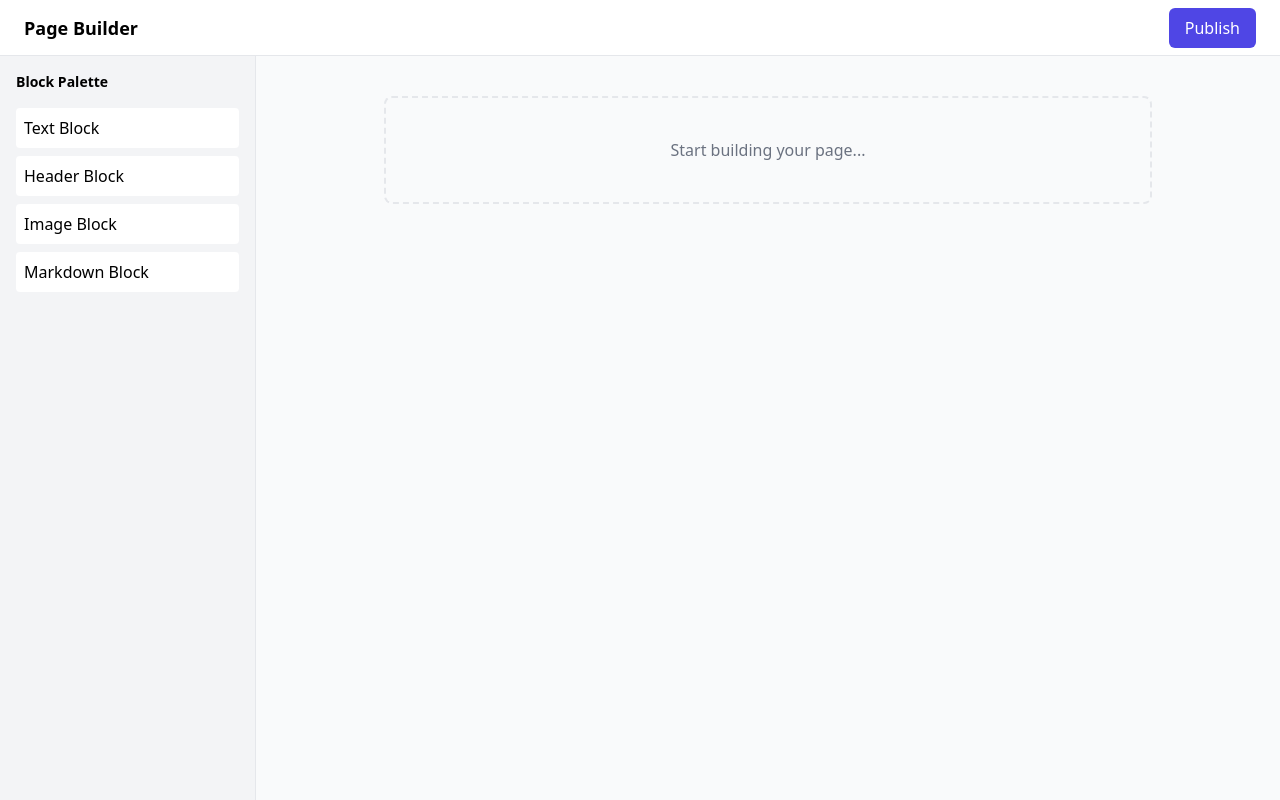
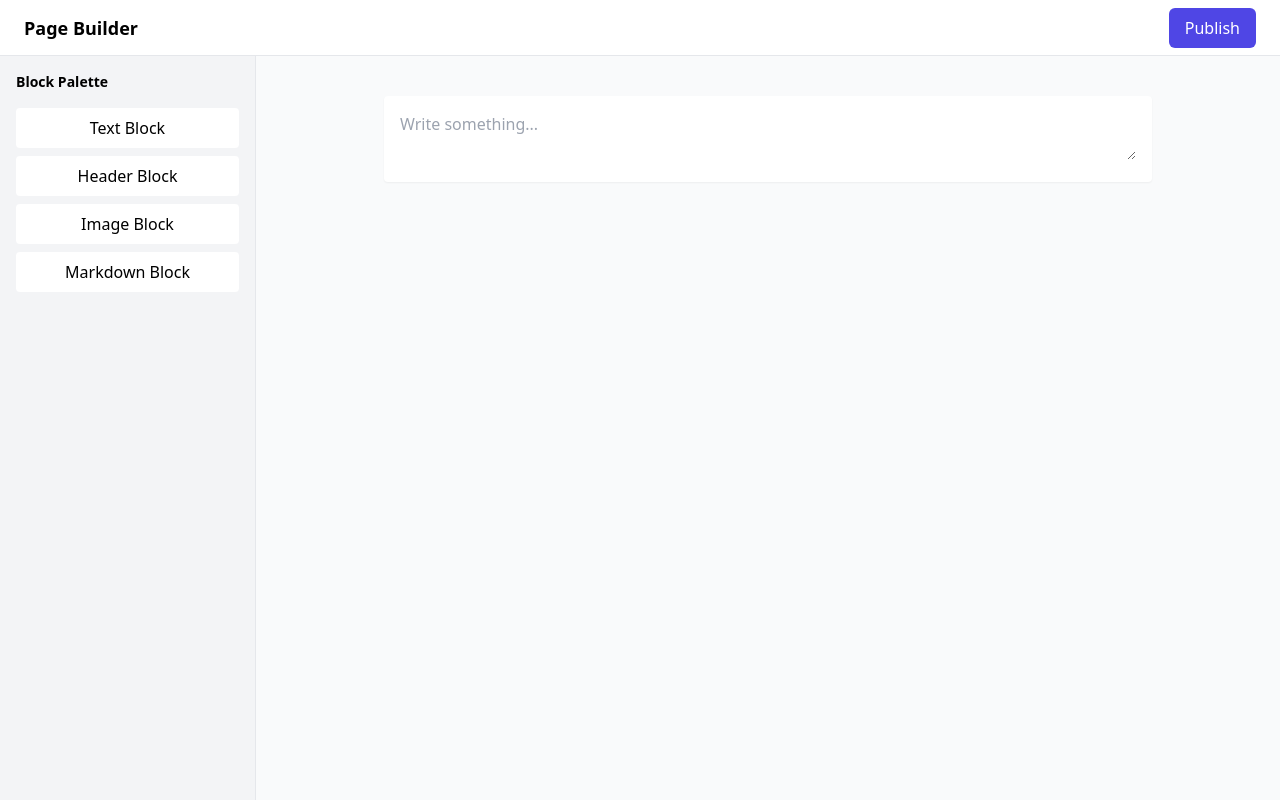
Before and after one commit to shauryasync/Page-Builder, a React (Vite) app: page / in a window 1280 px wide. Both pictures are taken after a click on the button "Text Block". Built offline with nearby package versions, Linux system fonts and the light colour scheme.

Commit message:
feat: add block creation & dynamic rendering

```diff
--- a/package.json
+++ b/package.json
@@ -11,7 +11,8 @@
   },
   "dependencies": {
     "react": "^19.2.4",
-    "react-dom": "^19.2.4"
+    "react-dom": "^19.2.4",
+    "uuid": "^13.0.0"
   },
   "devDependencies": {
     "@eslint/js": "^9.39.4",
--- a/src/App.jsx
+++ b/src/App.jsx
@@ -1,14 +1,17 @@
+import { useState } from "react";
 import Sidebar from "./components/layout/Sidebar";
 import Navbar from "./components/layout/Navbar";
 import Canvas from "./components/canvas/Canvas";
 
 function App() {
+  const [blocks, setBlocks] = useState([]);
+
   return (
     <div className="bg-gray-50 min-h-screen">
       <Navbar />
       <div className="flex pt-14">
-        <Sidebar />
-        <Canvas />
+        <Sidebar setBlocks={setBlocks} />
+        <Canvas blocks={blocks} setBlocks={setBlocks} />
       </div>
     </div>
   );
--- a/src/components/blocks/HeaderBlock.jsx
+++ b/src/components/blocks/HeaderBlock.jsx
@@ -0,0 +1,4 @@
+// HeaderBlock.jsx
+export default function HeaderBlock() {
+  return <div className="bg-white p-4 rounded">Header Block</div>;
+}
--- a/src/components/blocks/ImageBlock.jsx
+++ b/src/components/blocks/ImageBlock.jsx
@@ -0,0 +1,4 @@
+// HeaderBlock.jsx
+export default function HeaderBlock() {
+  return <div className="bg-white p-4 rounded">Header Block</div>;
+}
--- a/src/components/blocks/MarkdownBlock.jsx
+++ b/src/components/blocks/MarkdownBlock.jsx
@@ -0,0 +1,4 @@
+// HeaderBlock.jsx
+export default function HeaderBlock() {
+  return <div className="bg-white p-4 rounded">Header Block</div>;
+}
--- a/src/components/blocks/TextBlock.jsx
+++ b/src/components/blocks/TextBlock.jsx
@@ -0,0 +1,22 @@
+function TextBlock({ block, setBlocks }) {
+  const handleChange = (e) => {
+    const value = e.target.value;
+
+    setBlocks((prev) =>
+      prev.map((b) => (b.id === block.id ? { ...b, content: value } : b)),
+    );
+  };
+
+  return (
+    <div className="bg-white p-4 rounded shadow-sm">
+      <textarea
+        className="w-full outline-none"
+        placeholder="Write something..."
+        value={block.content}
+        onChange={handleChange}
+      />
+    </div>
+  );
+}
+
+export default TextBlock;
--- a/src/components/canvas/BlockRenderer.jsx
+++ b/src/components/canvas/BlockRenderer.jsx
@@ -0,0 +1,25 @@
+import TextBlock from "../blocks/TextBlock";
+import HeaderBlock from "../blocks/HeaderBlock";
+import ImageBlock from "../blocks/ImageBlock";
+import MarkdownBlock from "../blocks/MarkdownBlock";
+
+function BlockRenderer({ block, setBlocks }) {
+  switch (block.type) {
+    case "text":
+      return <TextBlock block={block} setBlocks={setBlocks} />;
+
+    case "header":
+      return <HeaderBlock block={block} setBlocks={setBlocks} />;
+
+    case "image":
+      return <ImageBlock block={block} setBlocks={setBlocks} />;
+
+    case "markdown":
+      return <MarkdownBlock block={block} setBlocks={setBlocks} />;
+
+    default:
+      return null;
+  }
+}
+
+export default BlockRenderer;
--- a/src/components/canvas/Canvas.jsx
+++ b/src/components/canvas/Canvas.jsx
@@ -1,11 +1,18 @@
-function Canvas() {
+import BlockRenderer from "./BlockRenderer";
+
+function Canvas({ blocks, setBlocks }) {
   return (
     <div className="ml-64 flex-1 p-10">
       <div className="max-w-3xl mx-auto space-y-6">
-        {/* Empty State */}
-        <div className="border-2 border-dashed p-10 text-center rounded-lg text-gray-500">
-          Start building your page...
-        </div>
+        {blocks.length === 0 && (
+          <div className="border-2 border-dashed p-10 text-center rounded-lg text-gray-500">
+            Start building your page...
+          </div>
+        )}
+
+        {blocks.map((block) => (
+          <BlockRenderer key={block.id} block={block} setBlocks={setBlocks} />
+        ))}
       </div>
     </div>
   );
--- a/src/components/layout/Sidebar.jsx
+++ b/src/components/layout/Sidebar.jsx
@@ -1,19 +1,46 @@
-function Sidebar() {
+import { v4 as uuidv4 } from "uuid";
+
+function Sidebar({ setBlocks }) {
+  const addBlock = (type) => {
+    const newBlock = {
+      id: uuidv4(),
+      type,
+      content: "",
+    };
+
+    setBlocks((prev) => [...prev, newBlock]);
+  };
+
   return (
     <div className="w-64 h-[calc(100vh-56px)] bg-gray-100 border-r p-4 fixed top-14">
       <h2 className="text-sm font-semibold mb-4">Block Palette</h2>
 
       <div className="space-y-2">
-        <button className="block w-full text-left p-2 bg-white rounded">
+        <button
+          onClick={() => addBlock("text")}
+          className="block w-full p-2 bg-white rounded"
+        >
           Text Block
         </button>
-        <button className="block w-full text-left p-2 bg-white rounded">
+
+        <button
+          onClick={() => addBlock("header")}
+          className="block w-full p-2 bg-white rounded"
+        >
           Header Block
         </button>
-        <button className="block w-full text-left p-2 bg-white rounded">
+
+        <button
+          onClick={() => addBlock("image")}
+          className="block w-full p-2 bg-white rounded"
+        >
           Image Block
         </button>
-        <button className="block w-full text-left p-2 bg-white rounded">
+
+        <button
+          onClick={() => addBlock("markdown")}
+          className="block w-full p-2 bg-white rounded"
+        >
           Markdown Block
         </button>
       </div>
```
Also changed, not shown: 1 other file (tests, documents, lock files or other folders).
